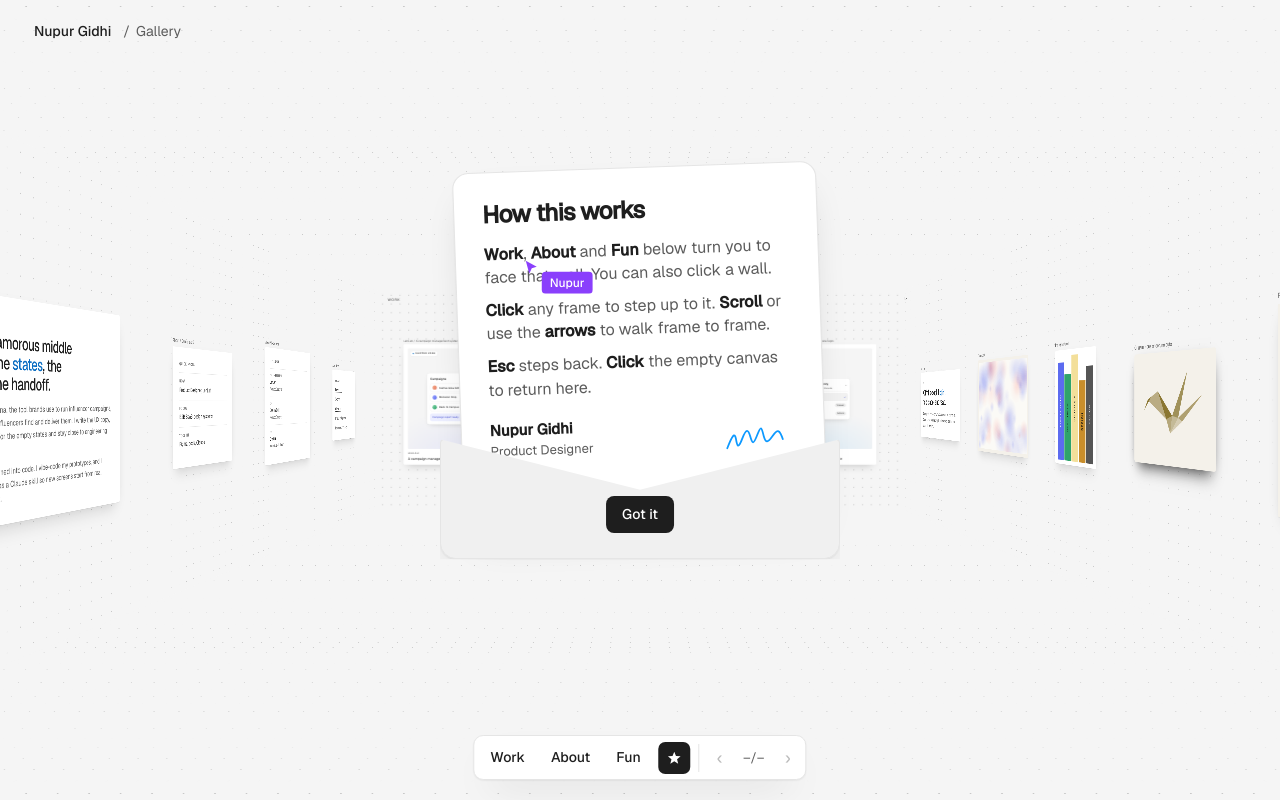
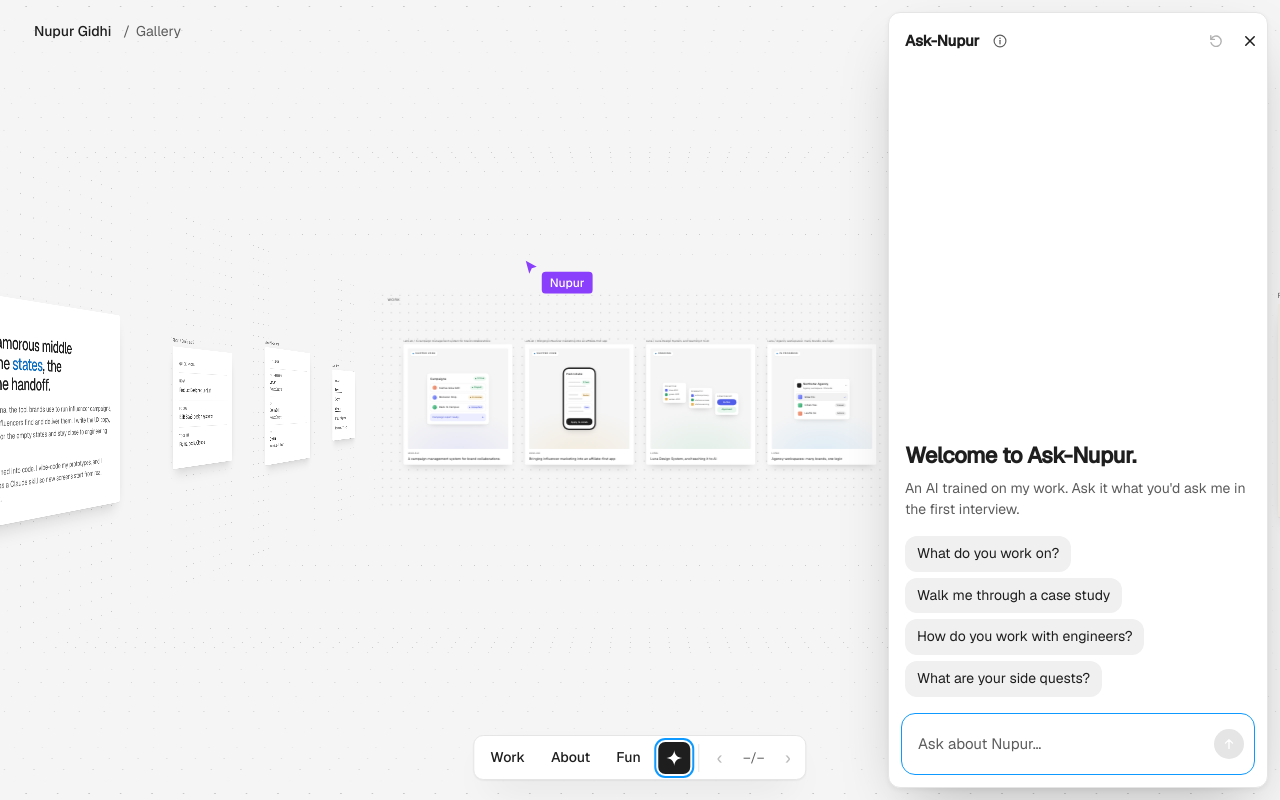
Before and after one commit to nupurproductdesign/nupur-portfolio, a Next.js app: page / in a window 1280 px wide. Both pictures are taken after a click on the button "Ask Nupur". Built offline with nearby package versions, Linux system fonts and the light colour scheme; a web font is replaced by a local one.

Commit message:
feat: Ask-Nupur floating chat panel in the gallery

```diff
--- a/app/gallery.css
+++ b/app/gallery.css
@@ -101,7 +101,8 @@
 /* active tab: solid blue fill with white text, as in the reference */
 .g-tab{padding:7px 12px;border-radius:7px;font-size:14px;font-weight:500;color:var(--fig-text);transition:background .15s,color .15s}
 .g-tab:hover{background:var(--fig-tint)}
-.g-tab[aria-current="true"]{background:var(--fig-blue-ink);color:var(--fig-on-blue)}
+/* selected tab: Figma's own blue #0D99FF (Nupur, 2026-11-10). White on it is 3.0:1, below AA for 14px text */
+.g-tab[aria-current="true"]{background:var(--fig-blue);color:var(--fig-on-blue)}
 .g-star{display:grid;place-items:center;width:32px;height:32px;margin:0 2px 0 4px;border-radius:7px;background:var(--fig-btn);color:var(--fig-on-btn);transition:background .2s}
 .g-star:hover{background:var(--fig-btn-hover)}
 /* frame counter, always in the bar (greyed in the overview) so the tabs never shift */
@@ -166,3 +167,46 @@
   .g-caret{animation:none}
   .g-cur-you.is-chat span{animation:none}
 }
+
+/* ---------- Ask-Nupur: floating chat panel on the right (styled after Figma's AI chat panel) ----------
+   Same component and elements as the classic site's chat (components/ChatPanel.tsx); colours come from the
+   ".g-root .g-ask" block in tokens.css, shapes from here. */
+.g-ask{position:fixed;top:12px;right:12px;bottom:12px;z-index:55;width:min(380px,calc(100vw - 24px));display:flex;flex-direction:column;
+  background:var(--fig-frame);border:1px solid var(--fig-line);border-radius:12px;box-shadow:0 2px 6px rgba(0,0,0,.06),0 24px 60px -20px rgba(0,0,0,.28);
+  overflow:hidden;user-select:text;-webkit-user-select:text;
+  opacity:0;visibility:hidden;transform:translateX(24px);transition:opacity .25s var(--ease),transform .35s var(--ease),visibility 0s .35s}
+.g-ask.is-open{opacity:1;visibility:visible;transform:none;transition:opacity .25s var(--ease),transform .35s var(--ease),visibility 0s}
+.g-ask .ask{height:100%;min-height:0;flex:1;font-family:var(--font-sans)}
+/* header: title like "Add dummy values" in the reference, sentence case, icons on the right */
+.g-ask .ask-bar{border-bottom:0;padding:0 8px 0 16px}
+.g-ask .ask-title .label{font-size:15px;font-weight:600;letter-spacing:-.01em;text-transform:none;color:var(--text)}
+.g-ask .icon-btn{width:30px;height:30px;border-radius:6px}
+.g-ask .info-btn{border-radius:6px}
+.g-ask .tip{box-shadow:var(--shadow-card)}
+/* welcome + suggested questions */
+.g-ask .welcome h2{font-family:var(--font-sans);font-weight:600;font-size:22px;letter-spacing:-.025em}
+.g-ask .welcome p{font-size:14px}
+.g-ask .chips{gap:6px;margin-top:16px}
+.g-ask .chip{border:0;background:var(--surface-2);color:var(--text);border-radius:12px;padding:8px 12px;font-size:14px}
+.g-ask .chip:hover{background:#E6E6E6;color:var(--text)}
+/* messages: visitor = grey rounded bubble on the right; Ask-Nupur = plain text, no bubble (like the reference) */
+.g-ask .log{gap:18px;padding:8px 16px 16px}
+.g-ask .msg{font-size:15px;line-height:1.5}
+.g-ask .msg.me{border-radius:16px;padding:10px 14px;max-width:85%}
+.g-ask .msg.ai{background:none;padding:0;max-width:100%;border-radius:0}
+.g-ask .msg.think{color:var(--text-muted)}
+/* input: big rounded box, send as a small round button */
+.g-ask .field{margin:0 12px 12px;padding:10px 10px 10px 16px;border-radius:14px;border-color:var(--line);min-height:56px}
+.g-ask .field:focus-within{border-color:var(--fig-blue)}
+.g-ask .field input{font-size:15px}
+.g-ask .field input:focus-visible{outline:none} /* the field's blue border already shows focus */
+.g-ask .send{width:30px;height:30px}
+.g-ask .send:disabled{background:#E5E5E5;color:#FFFFFF}
+/* while the chat is open, the bottom bar re-centres in the space left of the panel so it isn't covered */
+@media (min-width:760px){
+  .g-bar{transition:left .35s var(--ease)}
+  .g-root.is-asking .g-bar{left:calc((100vw - min(380px,calc(100vw - 24px)) - 24px) / 2)}
+}
+/* the sparkle button shows a ring while the chat is open */
+.g-star[aria-expanded="true"]{box-shadow:0 0 0 2px var(--fig-frame),0 0 0 4px var(--fig-blue)}
+@media (prefers-reduced-motion:reduce){.g-ask,.g-ask.is-open{transition:none}}
--- a/app/tokens.css
+++ b/app/tokens.css
@@ -230,7 +230,8 @@
   --fig-text: #1E1E1E;
   --fig-muted: #5C5C5C;
   --fig-tint: rgba(0, 0, 0, .05);
-  --fig-blue: #0D99FF;        /* selection outline + handles (non-text) */
+  --fig-blue: #0D99FF;        /* selection outline + handles; also the selected tab fill (Nupur's call 2026-11-10:
+                                 white text on it is 3.0:1, below AA 4.5:1 for its 14px label) */
   --fig-blue-ink: #0A6DC2;    /* blue with/behind text: active tab, size tag, selected frame name */
   --fig-on-blue: #FFFFFF;
   --fig-btn: #1E1E1E;         /* "Got it", Ask Nupur star */
@@ -269,3 +270,24 @@
   --glow-1: rgba(140, 149, 255, .22); --glow-2: rgba(233, 180, 84, .22);
   --glow-3: rgba(111, 207, 151, .22); --glow-4: rgba(13, 153, 255, .16);
 }
+
+/* Ask-Nupur chat inside the gallery: light versions of the chat's roles, scoped to the floating panel (2026-11-10,
+   styled after the Figma AI chat panel Nupur shared). The classic site's chat column stays dark.
+   Contrast: text 16.7 on white, 14.4 on the #F0F0F0 visitor bubble; muted 6.9 on white; white on #1E1E1E send 16.7. */
+.g-root .g-ask {
+  --bg: #FFFFFF;
+  --surface: #FFFFFF;          /* input field */
+  --surface-2: #F0F0F0;        /* chips, tooltip */
+  --line: #E5E5E5;
+  --text: #1E1E1E;
+  --text-muted: #5C5C5C;
+  --tint: rgba(0, 0, 0, .05);
+  --tint-2: rgba(0, 0, 0, .08);
+  --btn-bg: #1E1E1E;  --btn-text: #FFFFFF;  --btn-hover: #3A3A3A;  --btn-active: #000000;
+  --bubble-me-bg: #F0F0F0;  --bubble-me-text: #1E1E1E;   /* visitor bubble: grey, like the reference */
+  --tip-bg: #FFFFFF;  --tip-text: #1E1E1E;
+  --shadow-card: 0 1px 2px rgba(0,0,0,.06), 0 18px 40px -18px rgba(0,0,0,.22);
+  --g: 16px;           /* side padding inside the panel */
+  --pad-top: 16px;
+  --foot: 56px;        /* header height */
+}
--- a/components/ChatPanel.tsx
+++ b/components/ChatPanel.tsx
@@ -13,7 +13,10 @@ const FALLBACK = "Something went wrong on my side. Try again, or reach me on Lin
 
 // Structure: header bar (name + info | reset + close), a scrolling log, and a welcome state with
 // suggested questions that sits at the bottom until the first question is asked.
-export default function ChatPanel({ open, ref, onClose }: { open: boolean; ref: Ref<HTMLElement>; onClose: () => void }) {
+// `className` sets the outer container: "chatcol" (column on /classic) or "g-ask" (floating panel in the gallery).
+export default function ChatPanel({ open, ref, onClose, className = "chatcol" }: {
+  open: boolean; ref: Ref<HTMLElement>; onClose: () => void; className?: string;
+}) {
   const [bubbles, setBubbles] = useState<Bubble[]>([]);
   const [busy, setBusy] = useState(false);
   const [q, setQ] = useState("");
@@ -96,7 +99,7 @@ export default function ChatPanel({ open, ref, onClose }: { open: boolean; ref:
   const empty = bubbles.length === 0;
 
   return (
-    <section className="chatcol" id="chatcol" aria-label="Ask-Nupur" aria-hidden={!open} inert={!open} ref={ref}>
+    <section className={className} id="chatcol" aria-label="Ask-Nupur" aria-hidden={!open} inert={!open} ref={ref}>
       <div className="view ask">
         <div className="ask-bar">
           <div className="ask-title">
--- a/components/gallery/Gallery.tsx
+++ b/components/gallery/Gallery.tsx
@@ -4,6 +4,7 @@ import { useCallback, useEffect, useLayoutEffect, useMemo, useRef, useState, typ
 import Intro from "./Intro";
 import { AboutWall, FunWall, WorkWall } from "./Walls";
 import { Cursors } from "./Cursors";
+import ChatPanel from "../ChatPanel";
 
 // The gallery is one CSS 3D room: a front wall (Work), a left wall (About) and a right wall (Fun),
 // plus a floor and ceiling. Nothing moves except a "camera": we move/turn the whole room in the opposite
@@ -39,6 +40,9 @@ export default function Gallery() {
   const [note, setNote] = useState(false); // "How this works" card
   const [view, setView] = useState<View>("overview");
   const [focus, setFocus] = useState<number | null>(null); // which frame we stepped up to
+  const [asking, setAsking] = useState(false); // Ask-Nupur floating chat panel
+  const chatRef = useRef<HTMLElement>(null);
+  const sparkRef = useRef<HTMLButtonElement>(null);
   const [vp, setVp] = useState({ w: 1440, h: 900 });
   const [boxes, setBoxes] = useState<Record<Wall, Box[]>>({ work: [], about: [], fun: [] });
   const wallRefs = useRef<Record<Wall, HTMLDivElement | null>>({ work: null, about: null, fun: null });
@@ -126,17 +130,28 @@ export default function Gallery() {
   );
 
   // Esc: close the note, otherwise back to the doorway (same as clicking the empty canvas)
+  // open/close Ask-Nupur; opening focuses the question field, closing hands focus back to the sparkle button
+  const setChat = useCallback((open: boolean) => {
+    setAsking(open);
+    setNote(false);
+    if (open) setTimeout(() => chatRef.current?.querySelector<HTMLInputElement>("#q")?.focus({ preventScroll: true }), 300);
+    else sparkRef.current?.focus({ preventScroll: true });
+  }, []);
+
   const back = useCallback(() => {
+    if (asking) return setChat(false);
     if (note) return setNote(false);
     if (view !== "overview") go("overview");
-  }, [note, view, go]);
+  }, [asking, setChat, note, view, go]);
 
   // keyboard: arrows walk frame to frame, Esc steps back
   useEffect(() => {
     if (phase !== "room") return;
     const on = (e: KeyboardEvent) => {
-      if (e.key === "Escape") back();
-      else if (e.key === "ArrowRight") step(1);
+      if (e.key === "Escape") return back();
+      // typing in the chat: arrow keys move the text cursor, not the camera
+      if ((e.target as Element).closest?.("input, textarea, .g-ask")) return;
+      if (e.key === "ArrowRight") step(1);
       else if (e.key === "ArrowLeft") step(-1);
     };
     addEventListener("keydown", on);
@@ -148,6 +163,7 @@ export default function Gallery() {
     if (phase !== "room") return;
     let lock = 0;
     const on = (e: WheelEvent) => {
+      if ((e.target as Element).closest?.(".g-ask")) return; // scrolling the chat, not the room
       const dv = Math.abs(e.deltaY) > Math.abs(e.deltaX) ? e.deltaY : e.deltaX;
       if (Math.abs(dv) < 12 || Date.now() < lock) return;
       lock = Date.now() + 700;
@@ -178,7 +194,7 @@ export default function Gallery() {
 
   return (
     <div
-      className={`g-root${phase === "room" ? " is-room" : ""}${view === "overview" ? " is-overview" : " is-wall"}`}
+      className={`g-root${phase === "room" ? " is-room" : ""}${view === "overview" ? " is-overview" : " is-wall"}${asking ? " is-asking" : ""}`}
       // room sizes for the CSS (app/gallery.css builds the walls, floor and ceiling from these)
       style={{ "--W": `${ROOM.W}px`, "--D": `${ROOM.D}px`, "--H": `${ROOM.H}px` } as CSSProperties}
     >
@@ -219,10 +235,23 @@ export default function Gallery() {
             {LABEL[w]}
           </button>
         ))}
-        {/* Ask Nupur: what this does is still to be decided (Nupur, 2026-11-10) */}
-        <button type="button" className="g-star" aria-label="Ask Nupur" title="Ask Nupur">
-          <svg viewBox="0 0 24 24" width="16" height="16" aria-hidden="true">
-            <path fill="currentColor" d="M12 2.5l2.6 6.4 6.9.5-5.3 4.4 1.7 6.7L12 16.8l-5.9 3.7 1.7-6.7-5.3-4.4 6.9-.5z" />
+        {/* Ask Nupur: opens the floating chat panel on the right (Nupur, 2026-11-10) */}
+        <button
+          ref={sparkRef}
+          type="button"
+          className="g-star"
+          aria-label="Ask Nupur"
+          title="Ask Nupur"
+          aria-expanded={asking}
+          aria-controls="chatcol"
+          onClick={() => setChat(!asking)}
+        >
+          {/* Nupur's sparkle icon (her file: public/ask-nupur/Subtract.svg), inlined so it takes the button's text colour */}
+          <svg viewBox="0 0 1500 1500" width="16" height="16" aria-hidden="true">
+            <path
+              fill="currentColor"
+              d="M750 0C750 414.214 1085.79 750 1500 750C1085.79 750 750 1085.79 750 1500C750 1085.79 414.214 750 0 750C414.214 750 750 414.214 750 0Z"
+            />
           </svg>
         </button>
         <span className="g-pager">
@@ -232,6 +261,9 @@ export default function Gallery() {
         </span>
       </nav>
 
+
+      {/* Ask-Nupur: same chat as the classic site (welcome, suggested questions, /api/ask), as a floating panel */}
+      <ChatPanel ref={chatRef} open={asking} onClose={() => setChat(false)} className={`g-ask${asking ? " is-open" : ""}`} />
 
       {/* cursor chat hint only on About and Fun (not Work), Nupur 2026-11-10 */}
       <Cursors hint={view === "about" || view === "fun"} />
```
Also changed, not shown: public/ask-nupur/Subtract.svg (added), 1 other file (tests, documents, lock files or other folders).
